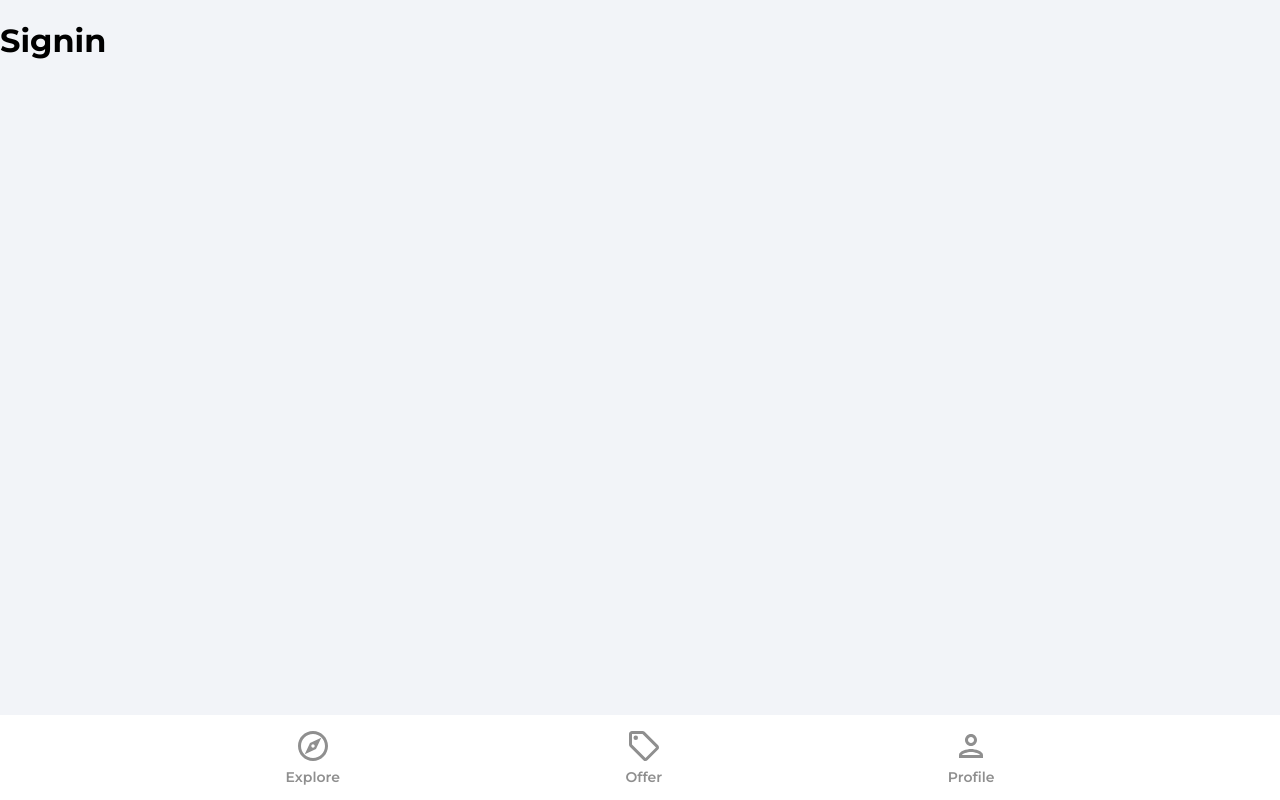
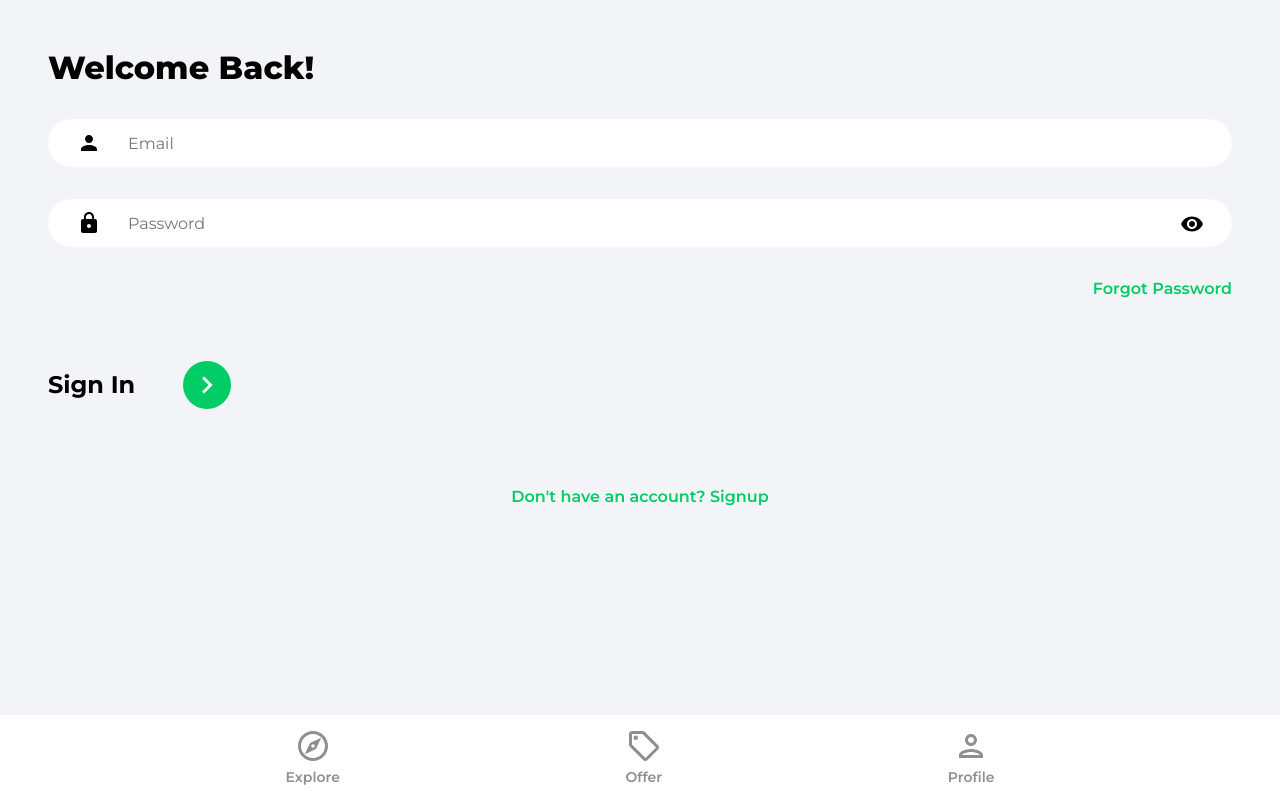
Before and after one commit to jaypals/house-marketplace, a React (Create React App) app: page /signin in a window 1280 px wide. Built offline with nearby package versions, Linux system fonts and the light colour scheme.

Commit message:
added functionalities

```diff
--- a/src/pages/Signin.jsx
+++ b/src/pages/Signin.jsx
@@ -1,8 +1,95 @@
+import { useState } from "react";
+import { toast } from "react-toastify";
+import { Link, useNavigate } from "react-router-dom";
+import { getAuth, signInWithEmailAndPassword } from "firebase/auth";
+import { ReactComponent as ArrowRightIcon } from "../assets/svg/keyboardArrowRightIcon.svg";
+import visibilityIcon from "../assets/svg/visibilityIcon.svg";
+
 function Signin() {
+	const [showPassword, setShowPassword] = useState(false);
+	const [formData, setFormData] = useState({
+		email: "",
+		password: "",
+	});
+	const { email, password } = formData;
+
+	const navigate = useNavigate();
+
+	const onChange = (e) => {
+		setFormData((prevState) => ({
+			...prevState,
+			[e.target.id]: e.target.value,
+		}));
+	};
+
+	const onSubmit = async (e) => {
+		e.preventDefault();
+
+		try {
+			const auth = getAuth();
+
+			const userCredentials = await signInWithEmailAndPassword(
+				auth,
+				email,
+				password
+			);
+
+			if (userCredentials.user) {
+				navigate("/");
+			}
+		} catch (error) {
+			toast.error("Invalid User Credentials", { position: "top-center" });
+		}
+	};
+
 	return (
-		<div>
-			<h1>Signin</h1>
-		</div>
+		<>
+			<div className='pageContainer'>
+				<header>
+					<p className='pageHeader'>Welcome Back!</p>
+				</header>
+				<form onSubmit={onSubmit}>
+					<input
+						type='email'
+						className='emailInput'
+						placeholder='Email'
+						id='email'
+						value={email}
+						onChange={onChange}
+					/>
+					<div className='passwordInputDiv'>
+						<input
+							type={showPassword ? "text" : "password"}
+							className='passwordInput'
+							placeholder='Password'
+							id='password'
+							value={password}
+							onChange={onChange}
+						/>
+						<img
+							src={visibilityIcon}
+							alt='show password'
+							className='showPassword'
+							onClick={() => setShowPassword((prevState) => !prevState)}
+						/>
+					</div>
+					<Link to='/forgot-password' className='forgotPasswordLink'>
+						Forgot Password{" "}
+					</Link>
+					<div className='signInBar'>
+						<p className='signInText'>Sign In</p>
+						<button className='signInButton'>
+							<ArrowRightIcon fill='#fff' width='34px' height='34px' />
+						</button>
+					</div>
+				</form>
+				{/* OAuth */}
+
+				<Link to='/signup' className='registerLink'>
+					Don't have an account? Signup
+				</Link>
+			</div>
+		</>
 	);
 }
 
--- a/src/pages/Signup.jsx
+++ b/src/pages/Signup.jsx
@@ -1,8 +1,122 @@
+import { useState } from "react";
+import { toast } from "react-toastify";
+import { Link, useNavigate } from "react-router-dom";
+import { ReactComponent as ArrowRightIcon } from "../assets/svg/keyboardArrowRightIcon.svg";
+import visibilityIcon from "../assets/svg/visibilityIcon.svg";
+import {
+	getAuth,
+	createUserWithEmailAndPassword,
+	updateProfile,
+} from "firebase/auth";
+import { setDoc, doc, serverTimestamp } from "firebase/firestore";
+import { db } from "../firebase.config";
+
 function Signup() {
+	const [showPassword, setShowPassword] = useState(false);
+	const [formData, setFormData] = useState({
+		name: "",
+		email: "",
+		password: "",
+	});
+	const { email, password, name } = formData;
+
+	const navigate = useNavigate();
+
+	const onChange = (e) => {
+		setFormData((prevState) => ({
+			...prevState,
+			[e.target.id]: e.target.value,
+		}));
+	};
+
+	const onSubmit = async (e) => {
+		e.preventDefault();
+
+		try {
+			const auth = getAuth();
+
+			const userCredentials = await createUserWithEmailAndPassword(
+				auth,
+				email,
+				password
+			);
+
+			const user = userCredentials.user;
+
+			updateProfile(auth.currentUser, {
+				displayName: name,
+			});
+
+			const formDataCopy = { ...formData };
+			delete formDataCopy.password;
+			formDataCopy.timestamp = serverTimestamp();
+
+			await setDoc(doc(db, "users", user.uid), formDataCopy);
+
+			navigate("/");
+		} catch (error) {
+			toast.error("Something went wrong, Try again later", {
+				position: "top-center",
+			});
+		}
+	};
+
 	return (
-		<div>
-			<h1>Signup</h1>
-		</div>
+		<>
+			<div className='pageContainer'>
+				<header>
+					<p className='pageHeader'>Welcome Back!</p>
+				</header>
+				<form onSubmit={onSubmit}>
+					<input
+						type='text'
+						className='nameInput'
+						placeholder='Name'
+						id='name'
+						value={name}
+						onChange={onChange}
+					/>
+					<input
+						type='email'
+						className='emailInput'
+						placeholder='Email'
+						id='email'
+						value={email}
+						onChange={onChange}
+					/>
+					<div className='passwordInputDiv'>
+						<input
+							type={showPassword ? "text" : "password"}
+							className='passwordInput'
+							placeholder='Password'
+							id='password'
+							value={password}
+							onChange={onChange}
+						/>
+						<img
+							src={visibilityIcon}
+							alt='show password'
+							className='showPassword'
+							onClick={() => setShowPassword((prevState) => !prevState)}
+						/>
+					</div>
+					{/* <Link to='/forgot-password' className='forgotPasswordLink'>
+						Forgot Password{" "}
+					</Link> */}
+					<div className='signUpBar'>
+						<p className='signUpText'>Submit</p>
+						<button type='submit' className='signUpButton'>
+							<ArrowRightIcon fill='#fff' width='34px' height='34px' />
+						</button>
+					</div>
+				</form>
+				{/* OAuth */}
+
+				<Link to='/signin' className='registerLink'>
+					Already have an Account? Signin
+				</Link>
+			</div>
+		</>
 	);
 }
 
```
